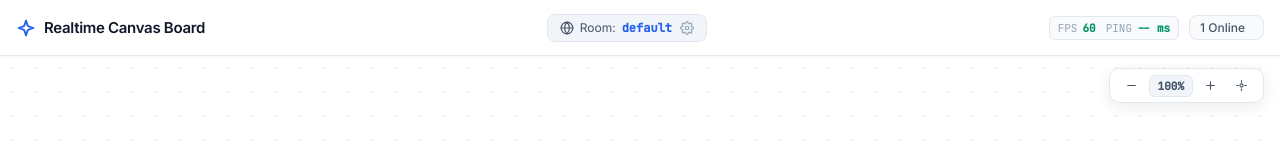
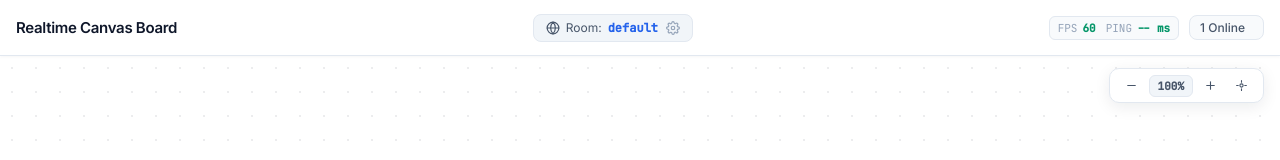
Before and after one commit to vijay-ps/Real-Time-Collaborative-Drawing-Canvas, a website: page client/index.html in a window 1280 px wide. Shown: the top 160 px of the page. Drawn offline with Linux system fonts and the light colour scheme.

Commit message:
style: remove star logo from top-left navigation header

```diff
--- a/client/index.html
+++ b/client/index.html
@@ -15,9 +15,6 @@
     <!-- Top Navigation Header -->
     <header class="app-header">
       <div class="header-brand">
-        <div class="brand-logo">
-          <svg width="20" height="20" viewBox="0 0 24 24" fill="none" stroke="currentColor" stroke-width="2.2" stroke-linecap="round" stroke-linejoin="round"><path d="m12 3-1.912 5.813a2 2 0 0 1-1.275 1.275L3 12l5.813 1.912a2 2 0 0 1 1.275 1.275L12 21l1.912-5.813a2 2 0 0 1 1.275-1.275L21 12l-5.813-1.912a2 2 0 0 1-1.275-1.275L12 3Z"/></svg>
-        </div>
         <div class="brand-text">
           <h1>Realtime Canvas Board</h1>
         </div>
```
